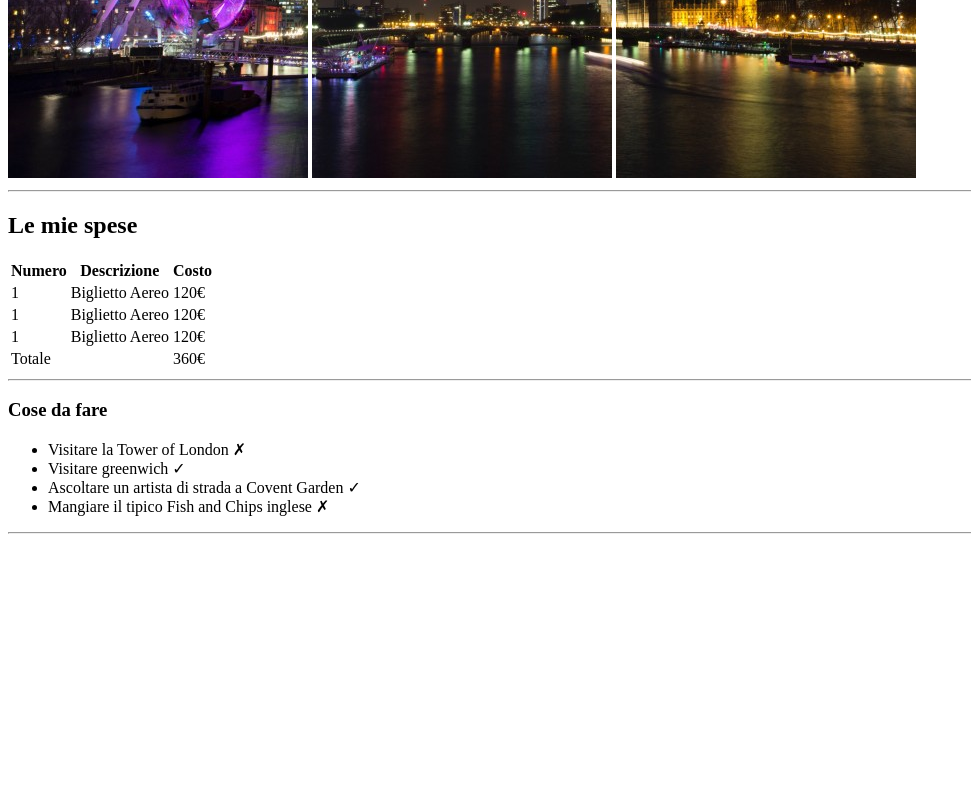
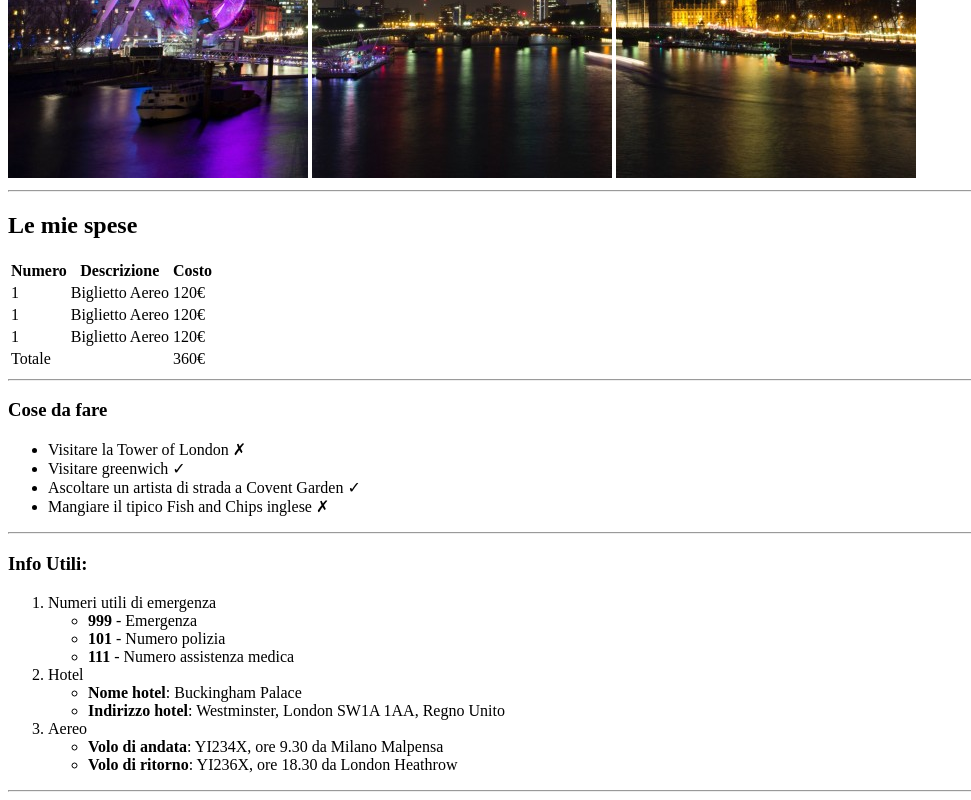
Before and after one commit to Antonio-Ribezzo/html-london-trip, a plain HTML site: page index.html in a window 1280 px wide. Shown: the part 502-1302 px from the top of the page, without its empty margins (0-971 px from the left). Before the commit the page ends 1044 px from the top, so only its background shows below. Drawn offline with Linux system fonts and the light colour scheme.

Commit message:
Sviluppo terza sezione

```diff
--- a/index.html
+++ b/index.html
@@ -75,7 +75,33 @@
 
         <!-- terza sezione "Info utili"-->
         <div>
+            <h3>Info Utili:</h3>
 
+            <ol>
+                <li>Numeri utili di emergenza
+                    <ul>
+                        <li><strong>999</strong> - Emergenza</li>
+                        <li><strong>101</strong> - Numero polizia</li>
+                        <li><strong>111</strong> - Numero assistenza medica</li>
+                    </ul>
+                </li>
+
+                <li>Hotel
+                    <ul>
+                        <li><strong>Nome hotel</strong>: Buckingham Palace</li>
+                        <li><strong>Indirizzo hotel</strong>: Westminster, London SW1A 1AA, Regno Unito</li>
+                    </ul>
+                </li>
+
+                <li>Aereo
+                    <ul>
+                        <li><strong>Volo di andata</strong>: YI234X, ore 9.30 da Milano Malpensa</li>
+                        <li><strong>Volo di ritorno</strong>: YI236X, ore 18.30 da London Heathrow</li>
+                    </ul>
+                </li>
+            </ol>
+
+            <hr>
         </div>
 
         <!-- quarta sezione "le foto" -->
```
